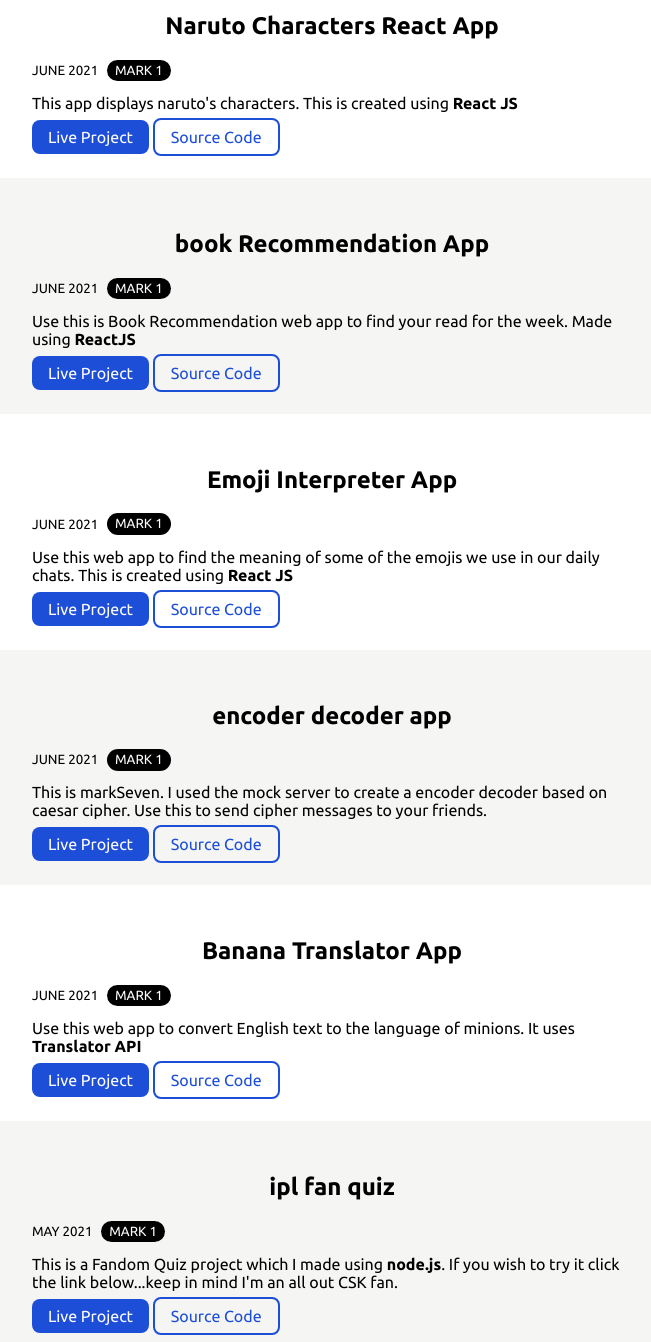
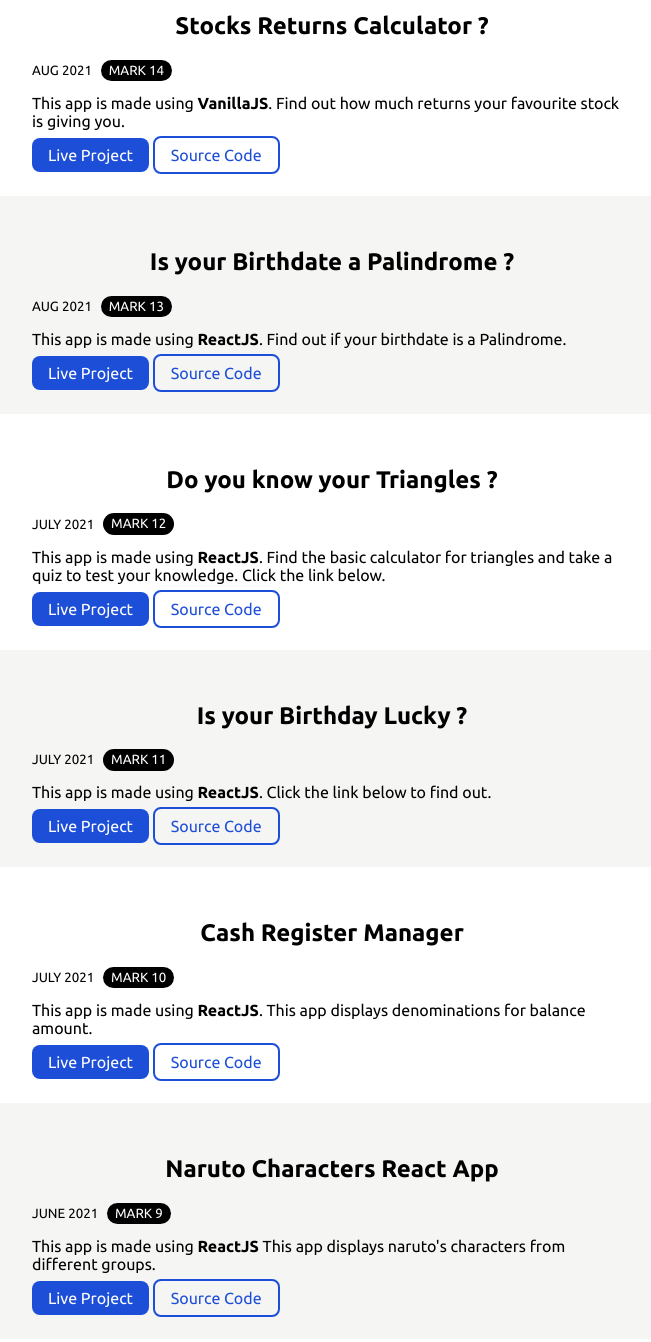
Before and after one commit to rkapoor10/ritikkapoor-portfolio, a plain HTML site: page projects.html in a window 1280 px wide. Shown: the part 640-1982 px from the top of the page, without its empty margins (308-959 px from the left). Drawn offline with Linux system fonts and the light colour scheme.

Commit message:
update: projects.html

```diff
--- a/projects.html
+++ b/projects.html
@@ -33,10 +33,75 @@
     <!-- projects -->
     <section class="section">
         <div class="container container-center">
+            <h1>Stocks Returns Calculator ?</h1>
+            <small>AUG 2021</small>
+            <small class="mark">MARK 14</small>
+            <p>This app is made using <strong>VanillaJS</strong>. Find out how much returns your favourite stock is giving you.</p>
+            <a class="link link-primary" href="https://ritiks-stocks-calculator.netlify.app/" target="_blank">Live
+                Project</a>
+            <a class="link link-secondary" href="https://github.com/rkapoor10/stocks-calculator" target="_blank">Source Code</a>
+
+        </div>
+    </section>
+
+    <section class="section ow">
+        <div class="container container-center">
+            <h1>Is your Birthdate a Palindrome ?</h1>
+            <small>AUG 2021</small>
+            <small class="mark">MARK 13</small>
+            <p>This app is made using <strong>ReactJS</strong>. Find out if your birthdate is a Palindrome.</p>
+            <a class="link link-primary" href="https://ritiks-birthday-palindrome.netlify.app/" target="_blank">Live
+                Project</a>
+            <a class="link link-secondary" href="https://github.com/rkapoor10/birthday-palindrome-app" target="_blank">Source Code</a>
+
+        </div>
+    </section>
+
+    <section class="section">
+        <div class="container container-center">
+            <h1>Do you know your Triangles ?</h1>
+            <small>JULY 2021</small>
+            <small class="mark">MARK 12</small>
+            <p>This app is made using <strong>ReactJS</strong>. Find the basic calculator for triangles and take a quiz to test your knowledge. Click the link below.</p>
+            <a class="link link-primary" href="https://ritiks-triangles-app.netlify.app/" target="_blank">Live
+                Project</a>
+            <a class="link link-secondary" href="https://github.com/rkapoor10/triangles-app" target="_blank">Source Code</a>
+
+        </div>
+    </section>
+
+    <section class="section ow">
+        <div class="container container-center">
+            <h1>Is your Birthday Lucky ?</h1>
+            <small>JULY 2021</small>
+            <small class="mark">MARK 11</small>
+            <p>This app is made using <strong>ReactJS</strong>. Click the link below to find out.</p>
+            <a class="link link-primary" href="https://7r28p.csb.app//" target="_blank">Live
+                Project</a>
+            <a class="link link-secondary" href="https://github.com/rkapoor10/lucky-birthday-reactApp" target="_blank">Source Code</a>
+
+        </div>
+    </section>
+
+    <section class="section">
+        <div class="container container-center">
+            <h1>Cash Register Manager</h1>
+            <small>JULY 2021</small>
+            <small class="mark">MARK 10</small>
+            <p>This app is made using <strong>ReactJS</strong>. This app displays denominations for balance amount.</p>
+            <a class="link link-primary" href="https://ritiks-cash-manager.netlify.app/" target="_blank">Live
+                Project</a>
+            <a class="link link-secondary" href="https://github.com/rkapoor10/cash-manager" target="_blank">Source Code</a>
+
+        </div>
+    </section>
+
+    <section class="section ow">
+        <div class="container container-center">
             <h1>Naruto Characters React App</h1>
             <small>JUNE 2021</small>
-            <small class="mark">MARK 1</small>
-            <p>This app displays naruto's characters. This is created using <strong>React JS</strong></p>
+            <small class="mark">MARK 9</small>
+            <p>This app is made using <strong>ReactJS</strong> This app displays naruto's characters from different groups.</p>
             <a class="link link-primary" href="https://2ce0i.csb.app/" target="_blank">Live
                 Project</a>
             <a class="link link-secondary" href="https://github.com/rkapoor10/naruto-characters" target="_blank">Source Code</a>
@@ -44,7 +109,7 @@
         </div>
     </section>
 
-    <section class="section ow">
+    <section class="section">
         <div class="container container-center">
 
             <h1>book Recommendation App</h1>
@@ -59,12 +124,12 @@
     </section>
 
 
-    <section class="section">
+    <section class="section ow">
         <div class="container container-center">
             <h1>Emoji Interpreter App</h1>
             <small>JUNE 2021</small>
-            <small class="mark">MARK 1</small>
-            <p>Use this web app to find the meaning of some of the emojis we use in our daily chats. This is created using <strong>React JS</strong></p>
+            <small class="mark">MARK 8</small>
+            <p>This app is made using <strong>React JS</strong>. Use this web app to find the meaning of some of the emojis that we use in our daily chats. </p>
             <a class="link link-primary" href="https://21985.csb.app/" target="_blank">Live
                 Project</a>
             <a class="link link-secondary" href="https://github.com/rkapoor10/emoji-interpreter" target="_blank">Source Code</a>
@@ -73,13 +138,13 @@
     </section>
 
 
-    <section class="section ow">
+    <section class="section ">
         <div class="container container-center">
 
-            <h1>encoder decoder app</h1>
+            <h1>Encoder Decoder app</h1>
             <small>JUNE 2021</small>
-            <small class="mark">MARK 1</small>
-            <p>This is markSeven. I used the mock server to create a encoder decoder based on caesar cipher. Use this to send cipher messages to your friends.</p>
+            <small class="mark">MARK 7</small>
+            <p>This app is made using <strong>VanillaJS</strong>. </p><p><strong>API calls</strong> are send to mock server which I configured to implement Ceasar Cipher. Use this to send cipher messages to your friends. Inspired by the Imitation Game</p>
             <a class="link link-primary" href="https://encodedecode.netlify.app/index.html" target="_blank">Live
                 Project</a>
             <a class="link link-secondary" href="https://github.com/rkapoor10/encode-decode-app" target="_blank">Source Code</a>
@@ -87,12 +152,12 @@
         </div>
     </section>
 
-    <section class="section">
+    <section class="section ow">
         <div class="container container-center">
             <h1>Banana Translator App</h1>
             <small>JUNE 2021</small>
-            <small class="mark">MARK 1</small>
-            <p>Use this web app to convert English text to the language of minions. It uses <strong>Translator API</strong></p>
+            <small class="mark">MARK 6</small>
+            <p>This app is made using <strong>VanillaJS</strong>. Use this web app to convert English text to the language of minions. It uses <strong>Translations API</strong></p>
             <a class="link link-primary" href="https://minions-banana.netlify.app/" target="_blank">Live
                 Project</a>
             <a class="link link-secondary" href="https://github.com/rkapoor10/banana-translator" target="_blank">Source Code</a>
@@ -100,14 +165,31 @@
         </div>
     </section>
 
+    <section class="section">
+        <div class="container container-center">
+            <h1>Personal Portfolio </h1>
+            <small>JUNE 2021</small>
+            <small class="mark">MARK 3</small>
+            <small class="mark">MARK 4</small>
+            <small class="mark">MARK 5</small>
+            <p>This portfolio website is made using <strong>HTML</strong> and <strong>CSS</strong>. It contians all my projects and blogs.</p>
+            <a class="link link-primary" href="https://ritikportfolio.netlify.app/" target="_blank">Live
+                Project</a>
+            <a class="link link-secondary" href="https://github.com/rkapoor10/ritikkapoor-portfolio" target="_blank">Source Code</a>
+
+        </div>
+    </section>
+
+
+
     <section class="section ow">
         <div class="container container-center">
 
-            <h1>ipl fan quiz</h1>
+            <h1>IPL CSK fan quiz</h1>
             <small>MAY 2021</small>
-            <small class="mark">MARK 1</small>
-            <p>This is a Fandom Quiz project which I made using <strong>node.js</strong>. If you wish to try it click the link
-                below...keep in mind I'm an all out CSK fan.</p>
+            <small class="mark">MARK 2</small>
+            <p>This is a Fandom Quiz <strong>CLI</strong> App which I made using <strong>NodeJS</strong>. If you wish to try it click the link
+                below...keep in mind I'm an all out CSK fan 😅.</p>
             <a class="link link-primary" href="https://replit.com/@RitikKapoor/iplquiz?embed=1&output=1" target="_blank">Live
                 Project</a>
             <a class="link link-secondary" href="https://github.com/rkapoor10/ipl_quiz" target="_blank">Source Code</a>
@@ -117,10 +199,10 @@
 
     <section class="section">
         <div class="container container-center">
-            <h1>are you a friend ?</h1>
+            <h1>Do you know me ?</h1>
             <small>MAY 2021</small>
             <small class="mark">MARK 1</small>
-            <p>This is my first quiz made in JS. It's based on how well do you know me. Click below to play.</p>
+            <p>This is my first <strong>CLI</strong> Quiz App made in <strong>NodeJS</strong> . It's based on how well do you know me. Click below to play.</p>
             <a class="link link-primary" href="https://replit.com/@RitikKapoor/quizonme?embed=1&output=1#index.js" target="_blank">Live
                 Project</a>
             <a class="link link-secondary" href="https://github.com/rkapoor10/quiz_on_me" target="_blank">Source Code</a>
```
Also changed, not shown: blogs.html (+2 -0 lines).
